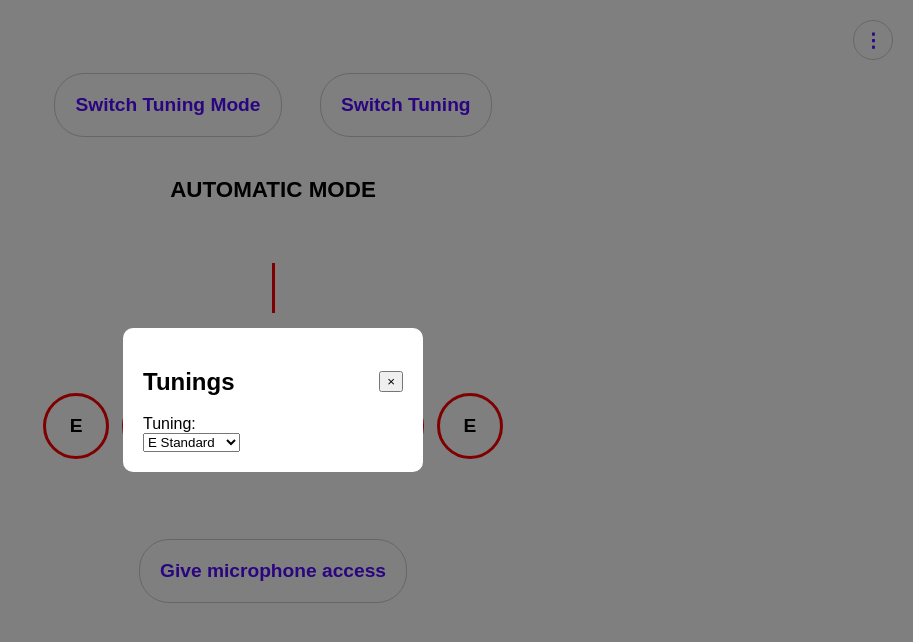
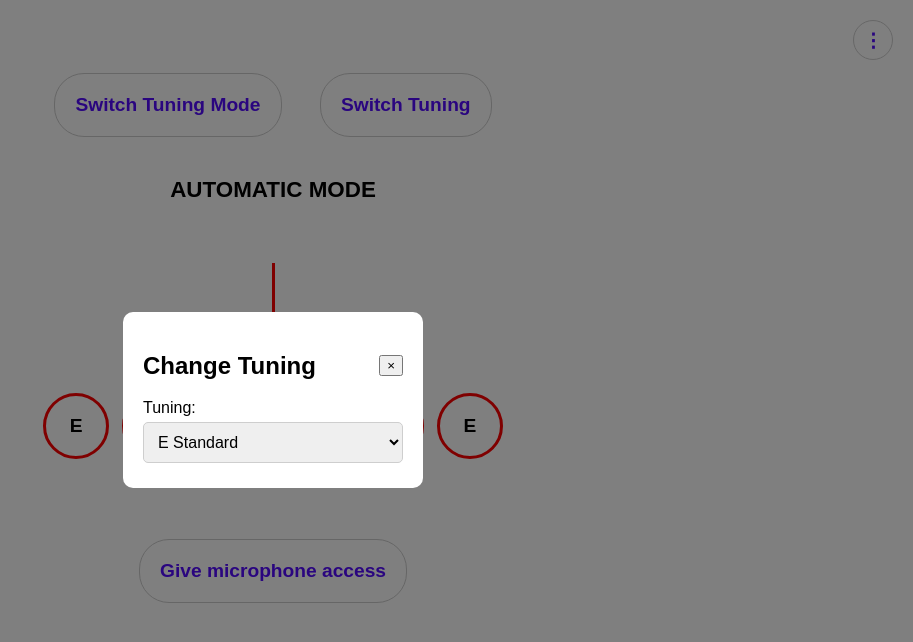
Before and after one commit to Santia545/GuitarTunerWeb, a plain HTML site: page index.html in a window 1280 px wide. Both pictures are taken after a click on the button "Switch Tuning". Shown: the whole page, without its empty margins (367-1280 px from the left). Drawn offline with nearby package versions, Linux system fonts and the light colour scheme.

Commit message:
fixed some tuning bugs

```diff
--- a/css/style.css
+++ b/css/style.css
@@ -199,6 +199,15 @@ button#mic-settings:hover {
     overflow: auto;
 }
 
+select {
+    width: 100%;
+    padding: 10px;
+    margin: 5px 0px;
+    border: 1px solid #cecece;
+    border-radius: 5px;
+    font-size: 1em;
+}
+
 input[type="range"] {
     width: 100%;
     margin: 5px 0px;
--- a/index.html
+++ b/index.html
@@ -43,7 +43,7 @@
     <div class="modal" id="modal-tunings" style="visibility: hidden;">
         <div class="modal-content">
             <div class="modal-header">
-                <h2>Tunings</h2>
+                <h2>Change Tuning</h2>
                 <button type="button" id="close-modal-tunings">&times;</button>
             </div>
             <div class="modal-body">
--- a/js/inputs.js
+++ b/js/inputs.js
@@ -3,6 +3,7 @@ var tuningMode = ["AUTOMATIC MODE", "MANUAL MODE", "EAR MODE"];
 let sounds = [];
 var modalStream = null;
 var Ganancia = null;
+let currentTuningId = -1;
 document.getElementById("mic-gain").oninput = function () {
     Microphone.gain = Number(this.value) / 10;
     if (Ganancia) {
@@ -117,9 +118,14 @@ document.getElementById("switch-tuning").onclick = () => {
         option.value = tuning.tuningId;
         option.textContent = tuning.title;
         tuningList.appendChild(option);
+        if (tuning.tuningId == currentTuningId) {
+            option.selected = true;
+        }
     });
+
     tuningList.onchange = ({ target }) => {
         const selectedTuning = tunings.find(t => t.tuningId == target.value);
+        currentTuningId = selectedTuning.tuningId;
         if (selectedTuning) {
             GuitarTuner.stringArray = JSON.parse(selectedTuning.frequencies.replace(/[a-zA-Z]*#?\s*/g, ""));
             let stringNames = selectedTuning.frequencies.replace(/[\[\]0-9\.\s]/g, "").split(",");
```
